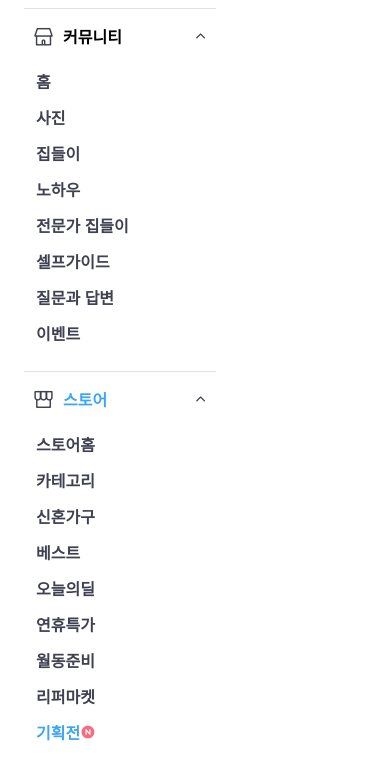
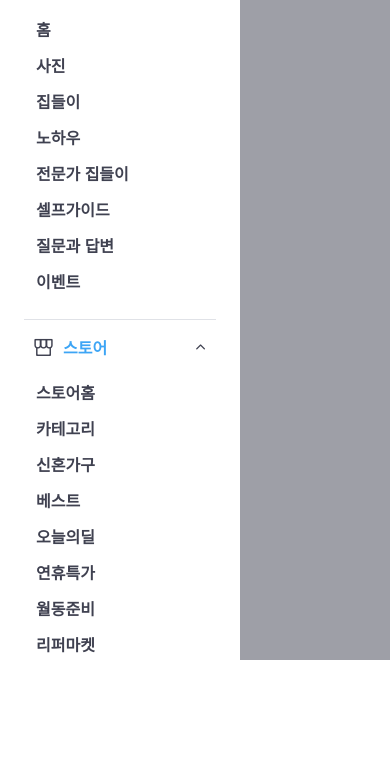
Before and after one commit to hijiyun/tomorrow-house, a website: page index.html in a window 390 px wide. Shown: the part 184-951 px from the top of the page. After the commit the page ends 844 px from the top, so only its background shows below. Drawn offline with Linux system fonts and the light colour scheme; files whose address does not match are found by name.

Commit message:
💄 Handle sidebar toggle interaction

```diff
--- a/index.html
+++ b/index.html
@@ -161,7 +161,7 @@
       </div>
     </header>
 
-    <aside class="sidebar sm-only">
+    <aside class="sidebar sm-only is-active">
       <header class="sidebar-header">
         <h1 class="logo">
           <a href="/">
@@ -269,6 +269,6 @@
       </nav>
     </aside>
 
-    <div class="overlay" aria-hidden></div>
+    <div class="overlay is-active" aria-hidden></div>
   </body>
 </html>
--- a/styles/layouts/_overlay.scss
+++ b/styles/layouts/_overlay.scss
@@ -6,4 +6,12 @@
   width: 100%;
   height: 100vh;
   background-color: rgba($primary, 0.5);
+  opacity: 0;
+  visibility: hidden;
+  transition: opacity 300ms ease-in-out, visibility 300ms ease-in-out;
+
+  &.is-active {
+    opacity: 1;
+    visibility: visible;
+  }
 }
--- a/styles/layouts/_sidebar.scss
+++ b/styles/layouts/_sidebar.scss
@@ -1,14 +1,22 @@
 .sidebar {
+  $sidebar-width: 240px;
+
   position: fixed;
   top: 0;
   left: 0;
   z-index: $sidebar-level;
   height: 100vh;
   overflow-y: auto;
-  width: 240px;
+  width: $sidebar-width;
   padding: 32px 24px;
   background-color: $white;
+  transform: translate3d(-#{$sidebar-width}, 0, 0);
+  transition: transform 300ms ease-in-out;
   overscroll-behavior: contain;
+
+  &.is-active {
+    transform: translate3d(0, 0, 0);
+  }
 
   &-header {
     padding: 0 12px;
```
Also changed, not shown: style.css, 1 other file.
